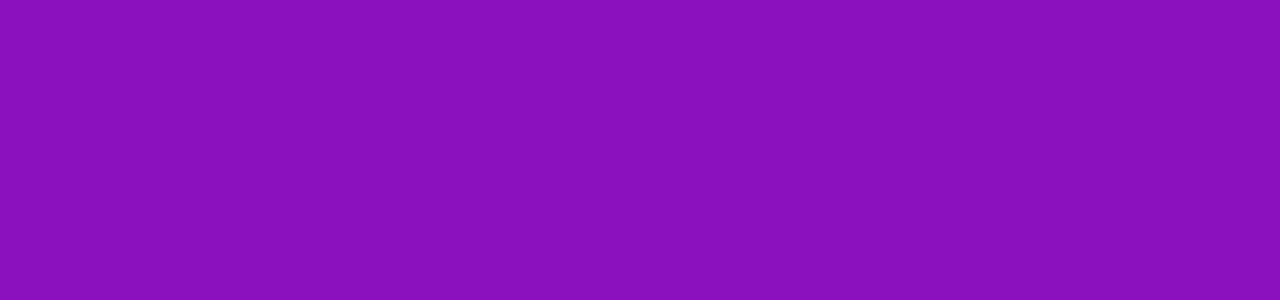
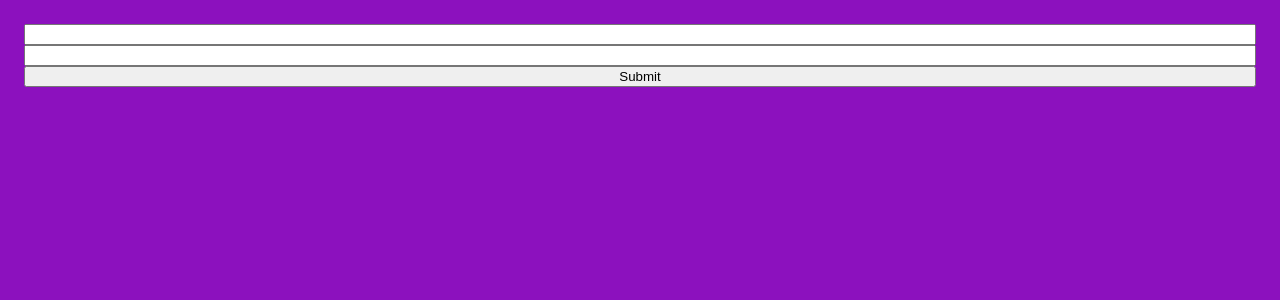
Before and after one commit to pauloserrano/mywallet-client, a React (Create React App) app: page /signin in a window 1280 px wide. Before the commit this address had no page. Shown: the top 300 px of the page. Built offline with nearby package versions, Linux system fonts and the light colour scheme; a web font is replaced by a local one.

Commit message:
form component

```diff
--- /dev/null
+++ b/src/common/Form.js
@@ -0,0 +1,23 @@
+import { Form as Wrapper } from '../styles'
+
+const Form = ({ children, ...otherProps }) => {
+  return (
+    <Wrapper {...otherProps}>
+      {children}
+    </Wrapper>
+  )
+}
+
+Form.Fields = ({ children }) => {
+  return (<>
+    {children}
+  </>)
+}
+
+Form.Submit = ({ children }) => {
+  return (<>
+    {children}
+  </>)
+}
+
+export default Form
--- a/src/components/App.js
+++ b/src/components/App.js
@@ -1,14 +1,22 @@
 import { Routes, Route, BrowserRouter as Router } from 'react-router-dom'
+import { GlobalContextProvider } from '../context/GlobalContext'
 import { GlobalStyle } from '../styles'
+import Home from './Home'
+import SignIn from './SignIn'
+import SignUp from './SignUp'
 
 
 const App = () => {
   return (
     <Router>
-      <GlobalStyle />
-      <Routes>
-        <Route path='/' element={<></>} />
-      </Routes>
+      <GlobalContextProvider value={1}>
+        <GlobalStyle />
+        <Routes>
+          <Route path='/' element={<Home />} />
+          <Route path='/signin' element={<SignIn />} />
+          <Route path='/signup' element={<SignUp />} />
+        </Routes>
+      </GlobalContextProvider>
     </Router>
   );
 }
--- /dev/null
+++ b/src/components/Home.js
@@ -0,0 +1,7 @@
+const Home = () => {
+  return (
+    <div>Home</div>
+  )
+}
+
+export default Home
--- a/src/components/SignIn.js
+++ b/src/components/SignIn.js
@@ -1,14 +1,29 @@
-import styled from "styled-components"
+import { useForm } from "../hooks/useForm"
+import Form from "../common/Form"
 
 
 const SignIn = () => {
+  const [form, handleChange] = useForm({
+    email: '',
+    password: ''
+  })
+
+  function handleSubmit(e){
+    e.preventDefault()
+  }
+
+
   return (
-    <Wrapper>SignIn</Wrapper>
+    <Form onSubmit={handleSubmit}>
+      <Form.Fields>
+        <input type="email" name="email" value={form.email} onChange={handleChange} />
+        <input type="password" name="password" value={form.password} onChange={handleChange} />
+      </Form.Fields>
+      <Form.Submit>
+        <button type="submit">Submit</button>
+      </Form.Submit>
+    </Form>
   )
 }
 
-const Wrapper = styled.div`
-
-`
-
 export default SignIn
--- /dev/null
+++ b/src/components/SignUp.js
@@ -0,0 +1,7 @@
+const SignUp = () => {
+  return (
+    <div>SignUp</div>
+  )
+}
+
+export default SignUp
--- a/src/context/GlobalContext.js
+++ b/src/context/GlobalContext.js
@@ -1,11 +1,13 @@
-import { createContext, useContext } from "react";
-
+import { createContext } from "react";
 
 const GlobalContext = createContext()
 
-const useGlobalContext = () => {
-    return useContext(GlobalContext)
+const GlobalContextProvider = ({ children }) => {
+    return (
+        <GlobalContext.Provider value={{}}>
+            {children}
+        </GlobalContext.Provider>
+    )
 }
 
-
-export { GlobalContext, useGlobalContext }
+export { GlobalContext, GlobalContextProvider }
--- /dev/null
+++ b/src/hooks/useForm.js
@@ -0,0 +1,17 @@
+import { useState } from 'react'
+
+const useForm = (initial={}) => {
+    const [form, setForm] = useState(initial)
+
+    function handleChange({ target: { value, name }}) {
+        setForm({
+            ...form,
+            [name]: value
+        })
+    }
+
+
+  return [form, handleChange]
+}
+
+export { useForm }
--- /dev/null
+++ b/src/hooks/useGlobalContext.js
@@ -0,0 +1,9 @@
+import { useContext } from "react"
+import { GlobalContext } from "../context/GlobalContext"
+
+
+const useGlobalContext = () => {
+    return useContext(GlobalContext)
+}
+
+export default useGlobalContext
--- /dev/null
+++ b/src/styles/Form.js
@@ -0,0 +1,8 @@
+import styled from "styled-components";
+
+const FormWrapper = styled.form`
+    display: flex;
+    flex-direction: column;
+`
+
+export default FormWrapper
--- a/src/styles/GlobalStyle.js
+++ b/src/styles/GlobalStyle.js
@@ -58,6 +58,7 @@ const GlobalStyle = createGlobalStyle`
     body{
         width: 100%;
         min-height: 100vh;
+        padding: 24px;
         background-color: #8C11BE;
         font-family: 'Raleway', sans-serif;
     }
--- a/src/styles/LoginForm.js
+++ /dev/null
@@ -1,7 +0,0 @@
-import styled from "styled-components";
-
-const LoginForm = styled.form`
-
-`
-
-export default LoginForm
--- a/src/styles/index.js
+++ b/src/styles/index.js
@@ -1,4 +1,4 @@
 import GlobalStyle from "./GlobalStyle";
-import LoginForm from "./LoginForm";
+import Form from "./Form";
 
-export { GlobalStyle, LoginForm }
+export { GlobalStyle, Form }
```
